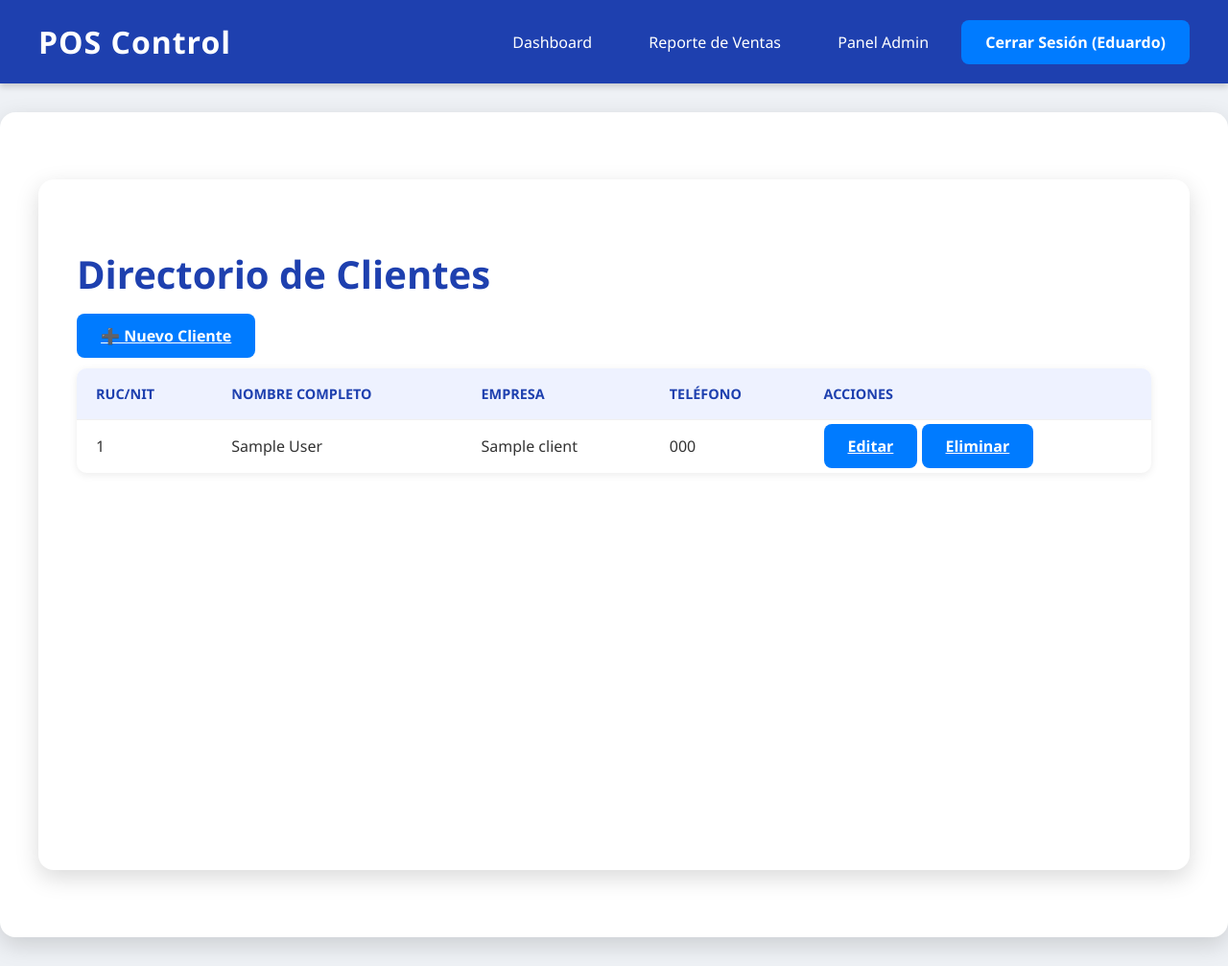
After one commit to RogerEhq/almacen, a Django app: page /pos/clientes/ in a window 1280 px wide. The commit adds this page. Shown: the whole page at 96% size. Run offline with Django 5.2, Linux system fonts and the light colour scheme; a user stored in the database is signed in; tables that the repository leaves empty hold one stand-in row (values such as "Sample post").

Commit message:
nuevas funciones

```diff
--- a/pos/admin.py
+++ b/pos/admin.py
@@ -2,7 +2,7 @@
 from django.contrib import admin
 from django.db.models import Sum
 from decimal import Decimal
-from .models import Product, Category, Supplier, Sale, SaleItem, CashDrawerSession
+from .models import Product, Category, Supplier, Sale, SaleItem, CashDrawerSession, Client
 
 
 # Registro de Productos (Sprint 2)
@@ -55,3 +55,4 @@ admin.site.register(Category)
 admin.site.register(Supplier)
 admin.site.register(Sale)
 admin.site.register(SaleItem)
+admin.site.register(Client)
--- a/pos/models.py
+++ b/pos/models.py
@@ -57,7 +57,13 @@ class Sale(models.Model):
     # Vínculo a la Sesión de Caja (HU #6)
     cash_drawer_session = models.ForeignKey(CashDrawerSession, on_delete=models.PROTECT, related_name='sales',
                                             verbose_name="Turno de Caja")
-
+    client = models.ForeignKey(
+        'Client',
+        on_delete=models.SET_NULL,
+        null=True,
+        blank=True,
+        verbose_name="Cliente Asociado"
+    )
     # Múltiples Métodos de Pago (HU #5)
     PAYMENT_METHOD_CHOICES = [
         ('cash', 'Efectivo'),
@@ -84,3 +90,30 @@ class SaleItem(models.Model):
 
     def __str__(self):
         return f"{self.quantity} x {self.product.name}"
+
+
+class Client(models.Model):
+    first_name = models.CharField(max_length=100, verbose_name="Nombre")
+    last_name = models.CharField(max_length=100, verbose_name="Apellido", blank=True, null=True)
+    company_name = models.CharField(max_length=200, verbose_name="Empresa / Razón Social", blank=True, null=True)
+    # Identificador clave para clientes profesionales (ej: NIT, Cédula, RUC)
+    tax_id = models.CharField(max_length=50, unique=True, verbose_name="RUC/NIT/ID Fiscal")
+    phone = models.CharField(max_length=20, verbose_name="Teléfono", blank=True, null=True)
+    email = models.EmailField(verbose_name="Email", blank=True, null=True)
+    address = models.CharField(max_length=255, verbose_name="Dirección de Facturación", blank=True, null=True)
+
+    # Campo para identificar clientes que requieren factura formal
+    is_professional = models.BooleanField(default=False, verbose_name="Cliente Profesional/Empresa")
+
+    created_at = models.DateTimeField(auto_now_add=True)
+
+    class Meta:
+        verbose_name = "Cliente"
+        verbose_name_plural = "Clientes"
+        ordering = ['last_name', 'first_name']
+
+    def __str__(self):
+        # Muestra el nombre completo o la empresa si existe
+        if self.company_name:
+            return f"{self.company_name} ({self.tax_id})"
+        return f"{self.first_name} {self.last_name or ''}"
--- /dev/null
+++ b/pos/templates/pos/client_list.html
@@ -0,0 +1,35 @@
+{% extends 'base.html' %}
+{% block title %}Directorio de Clientes{% endblock %}
+
+{% block content %}
+<div class="container">
+    <h1>Directorio de Clientes</h1>
+    <a href="{% url 'client_create' %}" class="btn btn-primary">➕ Nuevo Cliente</a>
+
+    <table class="table mt-4">
+        <thead>
+            <tr>
+                <th>RUC/NIT</th>
+                <th>Nombre Completo</th>
+                <th>Empresa</th>
+                <th>Teléfono</th>
+                <th>Acciones</th>
+            </tr>
+        </thead>
+        <tbody>
+            {% for client in clients %}
+            <tr>
+                <td>{{ client.tax_id }}</td>
+                <td>{{ client.first_name }} {{ client.last_name }}</td>
+                <td>{{ client.company_name|default:"N/A" }}</td>
+                <td>{{ client.phone|default:"N/A" }}</td>
+                <td>
+                    <a href="{% url 'client_edit' client.id %}" class="btn btn-sm btn-info">Editar</a>
+                    <a href="{% url 'client_delete' client.id %}" class="btn btn-sm btn-danger">Eliminar</a>
+                </td>
+            </tr>
+            {% endfor %}
+        </tbody>
+    </table>
+</div>
+{% endblock %}
--- a/pos/urls.py
+++ b/pos/urls.py
@@ -33,4 +33,9 @@ urlpatterns = [
     # NOTA: La ruta 'inicio/' y la segunda 'add-product/' se han eliminado por duplicación/redundancia.
     path('inventario/alerta-stock/', views.low_inventory_alert_view, name='low_inventory_alert'),
     path('productos/editar/<int:product_id>/', views.product_edit_view, name='product_edit'),
+    path('clientes/', views.client_list_view, name='client_list'),
+    path('clientes/crear/', views.client_create_view, name='client_create'),
+    path('clientes/editar/<int:client_id>/', views.client_edit_view, name='client_edit'),
+    path('clientes/eliminar/<int:client_id>/', views.client_delete_view, name='client_delete'),
+    path('ajax/clientes/buscar/', views.client_search_ajax, name='client_search_ajax'),
 ]
--- a/pos/views.py
+++ b/pos/views.py
@@ -5,7 +5,7 @@ from django.contrib.auth.decorators import login_required, user_passes_test
 from django.forms import DecimalField, models
 from django.shortcuts import render, get_object_or_404, redirect
 from django.views.decorators.http import require_POST
-from django.http import HttpResponse
+from django.http import HttpResponse, JsonResponse
 from django.db import transaction
 from django.db.models import Sum, Count, Q, ExpressionWrapper, F
 from django.utils import timezone
@@ -14,8 +14,8 @@ from django.contrib.auth import logout
 from openpyxl import Workbook
 from django.db.models import F
 
-from .forms import ProductForm, StockUpdateForm
-from .models import Product, Sale, SaleItem, CashDrawerSession, Supplier
+from .forms import ProductForm, StockUpdateForm, ClientForm
+from .models import Product, Sale, SaleItem, CashDrawerSession, Supplier, Client
 from django.db.models.functions import ExtractYear, ExtractMonth
 from reportlab.lib import colors
 from reportlab.lib.pagesizes import letter
@@ -175,6 +175,18 @@ def checkout_view(request):
     cart = request.session.get('cart', {})
     payment_method = request.POST.get('payment_method', 'cash')
 
+    # 🎯 NUEVO: Lógica para recuperar el Cliente (Comprador)
+    client_id = request.POST.get('client_id')
+    client_instance = None
+    if client_id:
+        try:
+            # Buscar la instancia del cliente por el ID enviado desde el POS
+            client_instance = Client.objects.get(id=client_id)
+        except Client.DoesNotExist:
+            # Si el cliente no se encuentra (ID inválido), se ignora.
+            pass
+    # FIN: Lógica para recuperar el Cliente
+
     if not cart:
         return HttpResponse('<p style="color:red;">No hay productos en el carrito.</p>')
 
@@ -213,7 +225,9 @@ def checkout_view(request):
             seller=request.user,
             total_amount=cart_total,
             cash_drawer_session=active_session,
-            payment_method=payment_method
+            payment_method=payment_method,
+            # 🎯 CAMBIO CLAVE: Se asigna la instancia del cliente
+            client=client_instance
         )
 
         SaleItem.objects.bulk_create([
@@ -670,3 +684,88 @@ def product_edit_view(request, product_id):
     # Cambiamos el nombre del template si vas a crear uno nuevo,
     # pero si solo quieres modificar el actual, lo mantienes.
     return render(request, 'pos/product_form.html', {'form': form, 'product': product})
+
+
+@login_required
+def client_list_view(request):
+    """Muestra una lista de todos los clientes."""
+    clients = Client.objects.all().order_by('last_name')
+    context = {'clients': clients}
+    return render(request, 'pos/client_list.html', context)
+
+
+
+@login_required
+def client_create_view(request):
+    """Permite crear un nuevo cliente."""
+    if request.method == 'POST':
+        form = ClientForm(request.POST)
+        if form.is_valid():
+            form.save()
+            # messages.success(request, "Cliente creado con éxito.")
+            return redirect('client_list')
+    else:
+        form = ClientForm()
+
+    context = {'form': form, 'title': 'Crear Nuevo Cliente'}
+    return render(request, 'pos/client_form.html', context)
+
+
+@login_required
+def client_edit_view(request, client_id):
+    """Permite editar un cliente existente."""
+    client = get_object_or_404(Client, id=client_id)
+
+    if request.method == 'POST':
+        form = ClientForm(request.POST, instance=client)
+        if form.is_valid():
+            form.save()
+            # messages.success(request, "Cliente actualizado con éxito.")
+            return redirect('client_list')
+    else:
+        form = ClientForm(instance=client)
+
+    context = {'form': form, 'client': client, 'title': f'Editar Cliente: {client.first_name}'}
+    return render(request, 'pos/client_form.html', context)
+
+
+@login_required
+def client_delete_view(request, client_id):
+    """Permite eliminar un cliente."""
+    client = get_object_or_404(Client, id=client_id)
+
+    if request.method == 'POST':
+        client.delete()
+        # messages.warning(request, "Cliente eliminado.")
+        return redirect('client_list')
+
+    context = {'client': client}
+    return render(request, 'pos/client_confirm_delete.html', context)
+
+
+@login_required
+def client_search_ajax(request):
+    """
+    Endpoint AJAX para buscar clientes por nombre, empresa o RUC/NIT.
+    """
+    query = request.GET.get('q', '')
+    clients_data = []
+
+    if query:
+        # Busca clientes cuyo nombre, apellido, empresa o tax_id contenga la consulta
+        clients = Client.objects.filter(
+            Q(first_name__icontains=query) |
+            Q(last_name__icontains=query) |
+            Q(company_name__icontains=query) |
+            Q(tax_id__icontains=query)
+        ).distinct()[:10]  # Limitar a 10 resultados para velocidad
+
+        for client in clients:
+            clients_data.append({
+                'id': client.id,
+                'text': str(client),  # Utiliza el __str__ definido en el modelo
+                'tax_id': client.tax_id,
+                'is_professional': client.is_professional
+            })
+
+    return JsonResponse({'results': clients_data})
```
Also changed, not shown: pos/forms.py (+27 -1 lines), pos/templates/pos/client_confirm_delete.html (added, +16 -0 lines), pos/templates/pos/client_form.html (added, +26 -0 lines), pos/templates/pos/pos_main.html (+90 -0 lines), pos/migrations/0009_client_sale_client.py (added).
